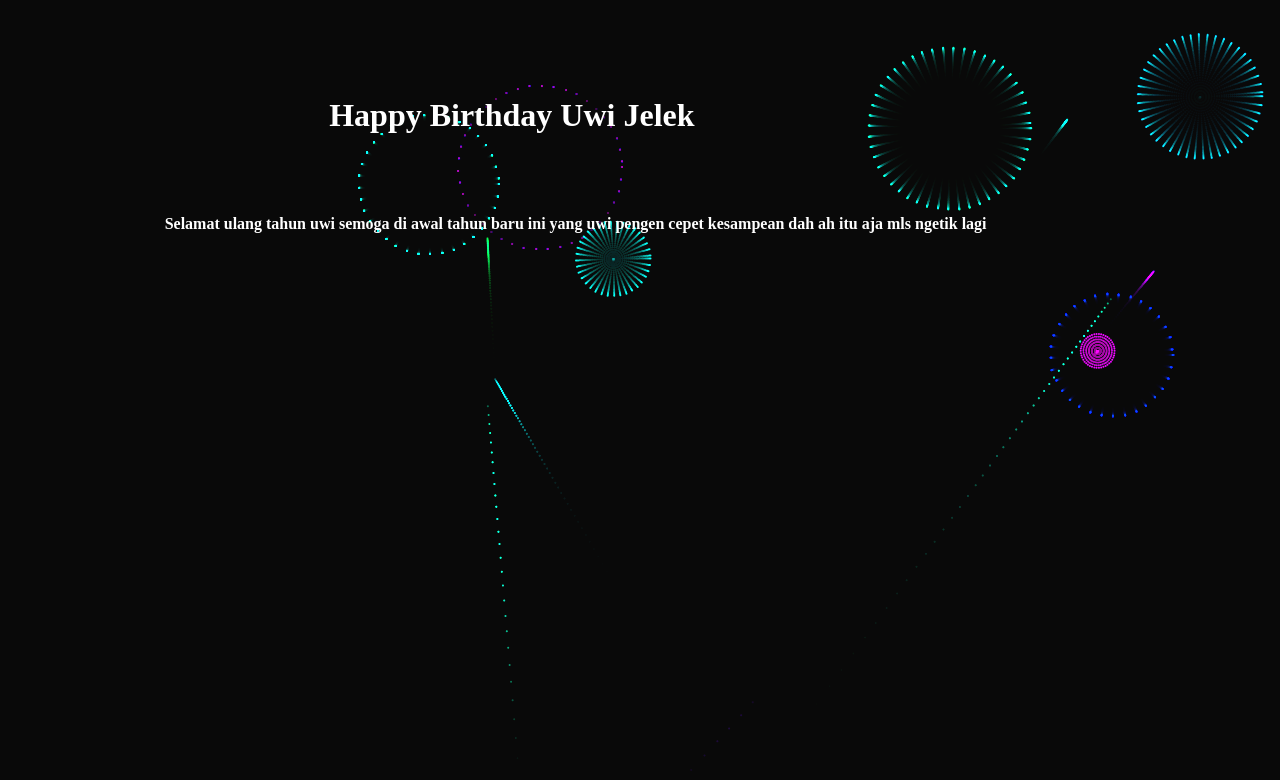
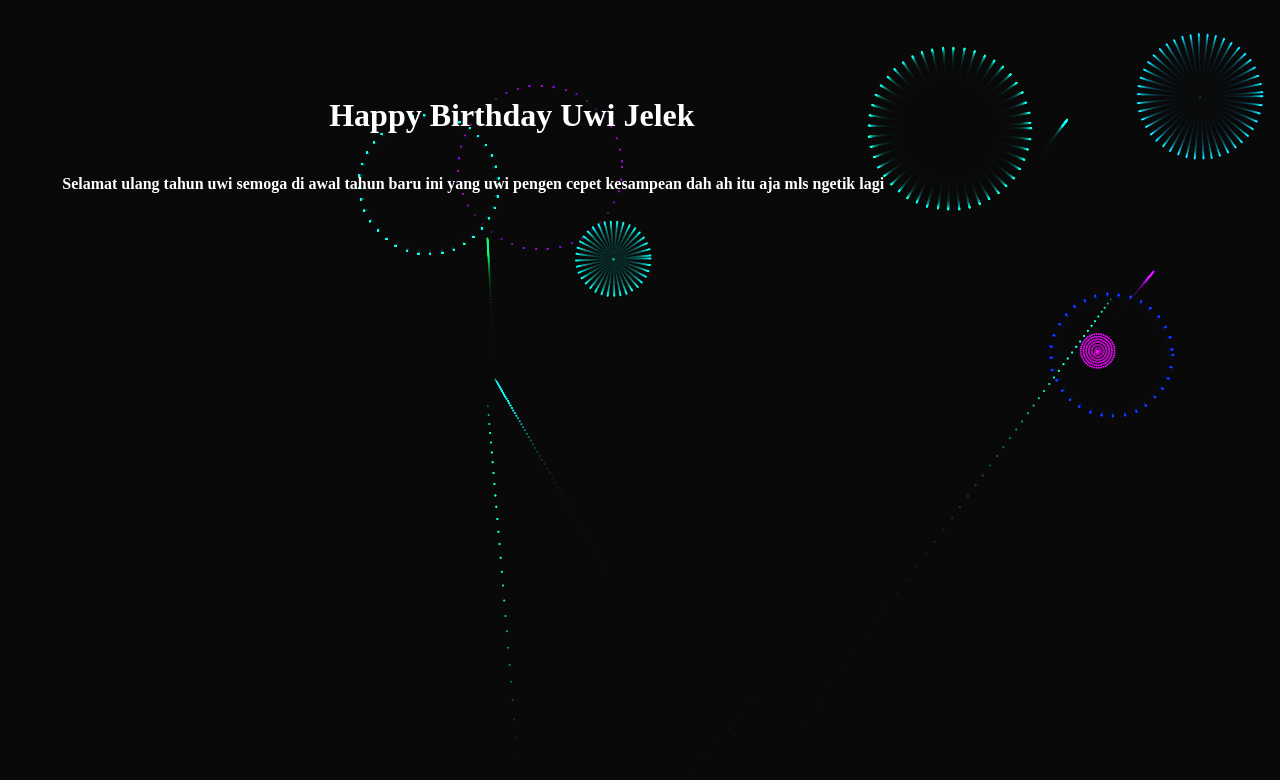
Before and after one commit to dimassaputra170/ultah, a plain HTML site: page index.html in a window 1280 px wide. Drawn offline with Linux system fonts and the light colour scheme.

Commit message:
Update style.css

```diff
--- a/css/style.css
+++ b/css/style.css
@@ -18,8 +18,8 @@ body {
   }
   p {
     position: absolute;
-    top: 25%;
-    left: 18%;
+    top: 20%;
+    left: 10%;
     transform: translate(-8%, -6%);
     color: #fff;
     font-family: "Source Sans Pro";
```
